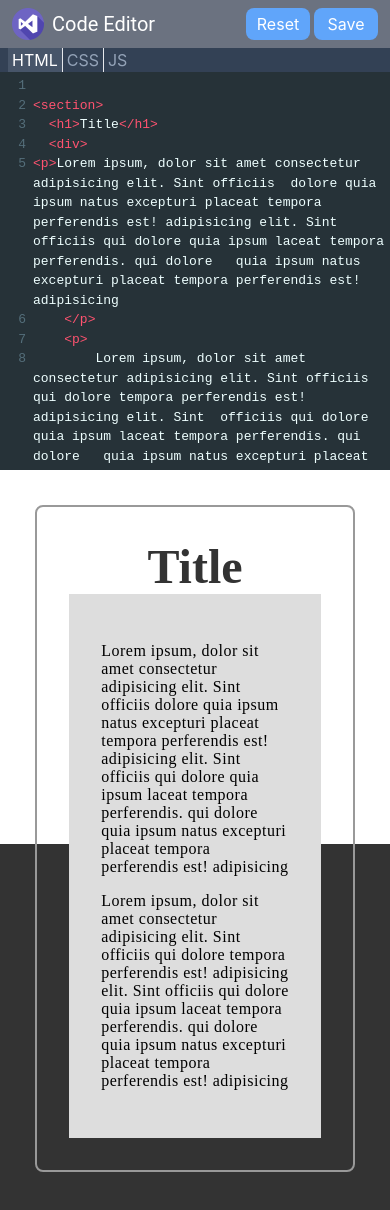
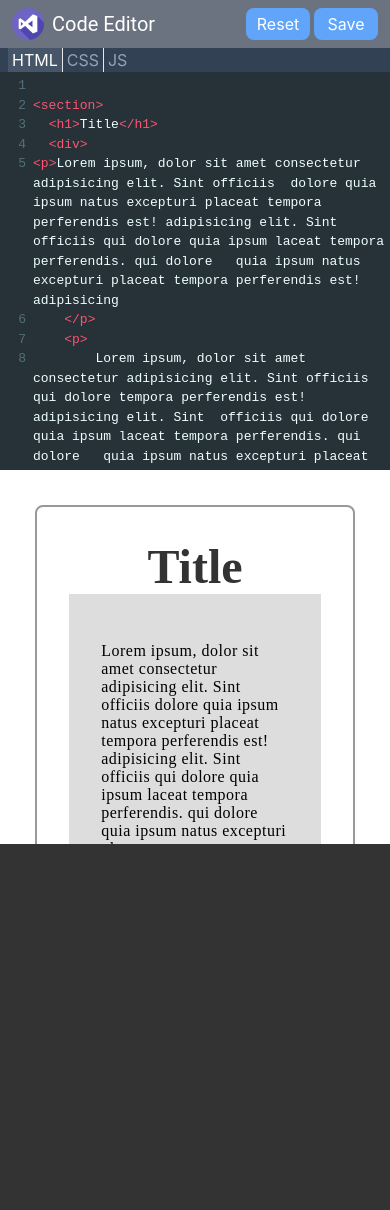
Before and after one commit to shakir-xcode/code-editor, a React (Create React App) app: page / in a window 390 px wide. Shown: the top 1210 px of the page. After the commit the page ends 844 px from the top, so only its background shows below. Built offline with nearby package versions, Linux system fonts and the light colour scheme.

Commit message:
fixed mobile layout issue

```diff
--- a/src/components/CodeEditor.js
+++ b/src/components/CodeEditor.js
@@ -113,7 +113,7 @@ function CodeEditor() {
 
     return (
         <>
-            <div className='flex flex-col md:flex-row h-screen'>    { /*1*/}
+            <div className='flex flex-col md:flex-row h-screen '>    { /*1*/}
                 <div className='  bg-[#263238] hidden md:block  w-[50vw] '>        { /*2*/}
                     <Editor editorName="HTML" lang="xml" value={html} changeHandler={setHtml} icon={htmlIcon}
                         editorState={htmlEditorState} jsFullOpenState={jsEditorFullyOpen} handleExpand={handleExpandY} />       { /*3*/}
@@ -126,8 +126,8 @@ function CodeEditor() {
                 </div>
 
                 {/* Mobile Layout */}
-                <div className="block md:hidden" >
-                    <Navbar saveLocally={saveToLocalStorage} />
+                <div className="block md:hidden " >
+                    <Navbar saveLocally={saveToLocalStorage} resetState={resetState} />
                 </div>
                 <div className=' relative bg-[#263238] block md:hidden '>        { /*2*/}
 
@@ -154,7 +154,9 @@ function CodeEditor() {
                             mobileView={true} />
                     </div>
                 </div>
-                <div className='  md:w-[50vw] h-[100vh]'>
+
+
+                <div className='  md:w-[50vw] h-full '>
                     <div className="hidden md:block" >
                         <Navbar saveLocally={saveToLocalStorage} resetState={resetState} />
                     </div>
--- a/src/components/OutputPane.js
+++ b/src/components/OutputPane.js
@@ -8,7 +8,7 @@ function OutputPane({ html, css, js }) {
 </html>`
 
     return (
-        <div className='w-full  output-pane-height grow '>
+        <div className='w-full  output-pane-height grow'>
             {/* bg-[#2a373f] */}
             <iframe className=' w-full h-full'
                 title='Output'
--- a/src/components/genStyle.css
+++ b/src/components/genStyle.css
@@ -6,3 +6,9 @@
 .output-pane-height {
   height: calc(100vh - 48px);
 }
+
+@media only screen and (max-width: 768px) {
+  .output-pane-height {
+    height: 100%;
+  }
+}
```
